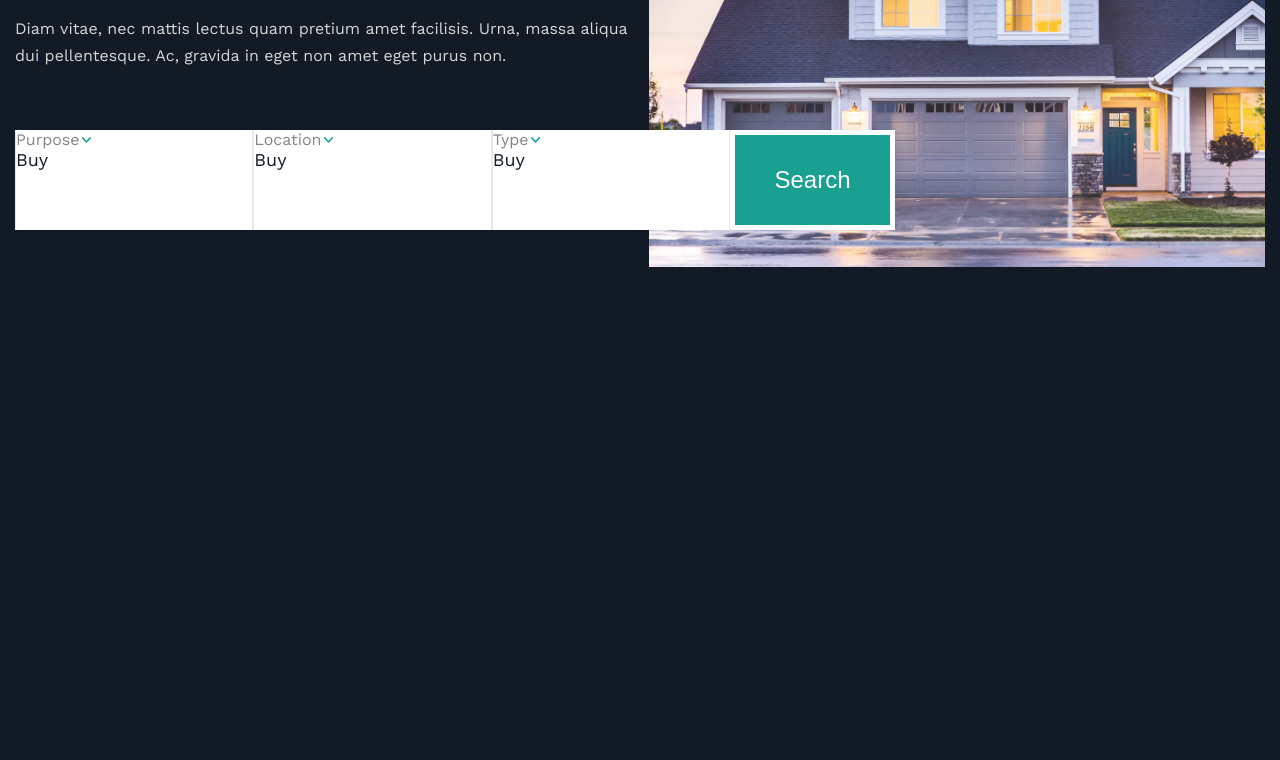
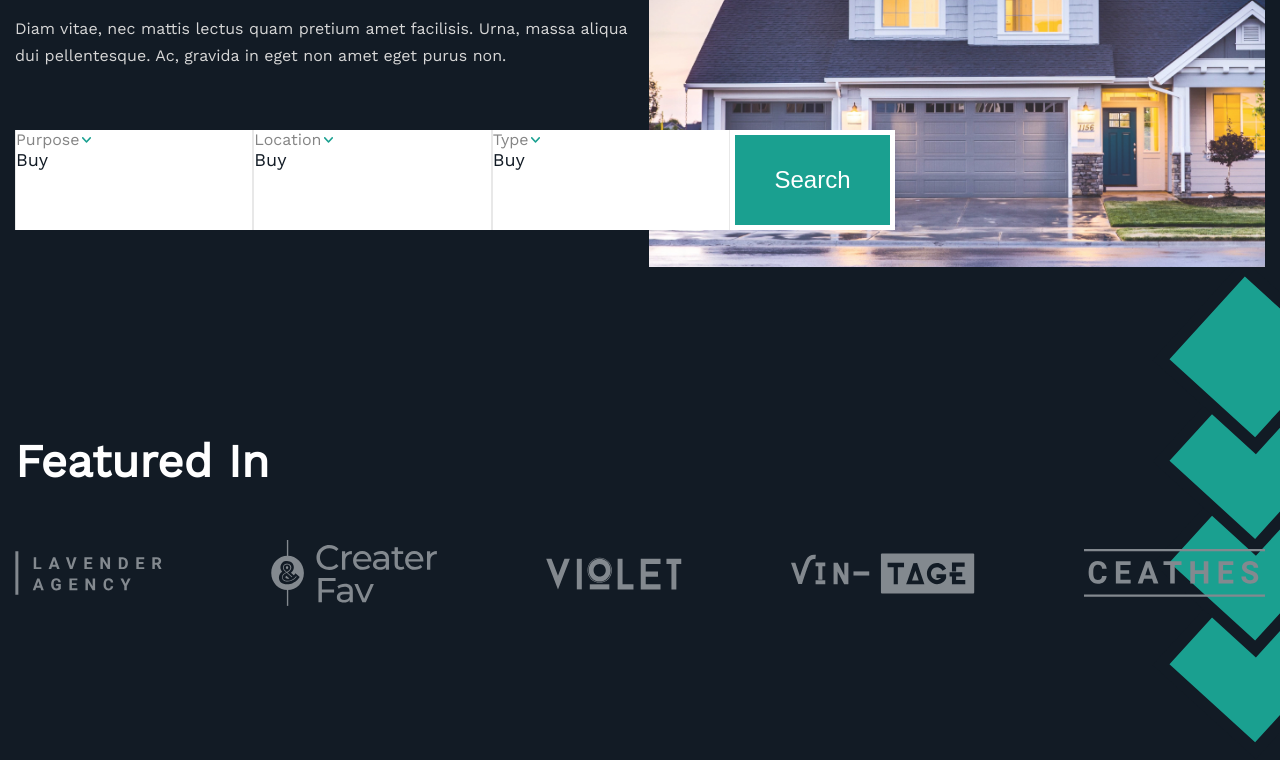
Before and after one commit to VladkoFateich/rentisz, a plain HTML site: page index.html in a window 1280 px wide. Shown: the part 563-1323 px from the top of the page. Before the commit the page ends 915 px from the top, so only its background shows below. Drawn offline with nearby package versions, Linux system fonts and the light colour scheme.

Commit message:
add featured block

```diff
--- a/index.html
+++ b/index.html
@@ -95,6 +95,19 @@
                 </div>
                 <div class="hero__img"><img src="img/hero.jpg" alt="house"></div>
             </div>
+            <img class="hero-decor" src="img/icons/hero_decor.svg" alt="decor">
+        </section>
+        <section class="featured">
+            <div class="featured__container">
+                <div class="featured__title title">Featured In</div>
+                <div class="featured__box">
+                    <div class="featured__item"><img src="img/logos/1.svg" alt="" class="featured__img"></div>
+                    <div class="featured__item"><img src="img/logos/2.svg" alt="" class="featured__img"></div>
+                    <div class="featured__item"><img src="img/logos/3.svg" alt="" class="featured__img"></div>
+                    <div class="featured__item"><img src="img/logos/4.svg" alt="" class="featured__img"></div>
+                    <div class="featured__item"><img src="img/logos/5.svg" alt="" class="featured__img"></div>
+                </div>
+            </div>
         </section>
     </main>
 </body>
--- a/scss/style.scss
+++ b/scss/style.scss
@@ -36,12 +36,18 @@ body {
 
 /*---------------------General---------------------*/ //общие стили
 
+.title {
+  font-weight: 600;
+  font-size: clamp(1.875rem, 1.548rem + 1.64vw, 3rem);
+  line-height: 1.26;
+  text-transform: capitalize;
+  color: #fff;
+}
 .text {
   font-weight: 400;
   font-style: 18px;
   line-height: 1.7;
   color: var(--text-color);
-
 }
 
 /*---------------------General---------------------*/
@@ -216,6 +222,13 @@ body {
 
 .hero {
   margin-top: clamp(1.875rem, 0.852rem + 5.11vw, 4.688rem);
+  padding-bottom: clamp(1.25rem, -0.023rem + 6.36vw, 5.625rem);
+  .hero-decor {
+    position: absolute;
+    bottom: -150px;
+    right: 0;
+    z-index: -1;
+  }
   &__container {
     display: flex;
     justify-content: space-between;
@@ -306,7 +319,7 @@ position: absolute;
   &__icon {
     width: 10px;
     height: 7px;
-    background: url(/img/icons/dropdown.svg) center bottom no-repeat;
+    background: url(/img/icons/hero_dropdown.svg) center bottom no-repeat;
     transition: transform .2s;
 &._active {
   transform: rotate(180deg);
@@ -349,6 +362,31 @@ transform: translateY(5px);
   }
 }
 
+/*---------------------/Filter---------------------*/
+
+/*---------------------Featured---------------------*/
+.featured {
+  padding-top: clamp(1.25rem, -0.023rem + 6.36vw, 5.625rem);
+
+  &__container {
+  }
+  &__title {
+  }
+  &__box {
+    margin-top: 50px;
+    display: flex;
+    justify-content: space-between;
+    align-items: center;
+    gap: 30px;
+    overflow: auto;
+  }
+  &__item {
+    flex: 0 0 auto;
+  }
+  &__img {
+  }
+}
 
 
-/*---------------------/Filter---------------------*/
+
+/*---------------------/Featured---------------------*/
```
Also changed, not shown: img/icons/hero_decor.svg (added), img/icons/hero_dropdown.svg (renamed from img/icons/dropdown.svg), img/logos/1.svg (added), img/logos/2.svg (added), img/logos/3.svg (added), img/logos/4.svg (added), img/logos/5.svg (added), scss/style.css, 1 other file.
